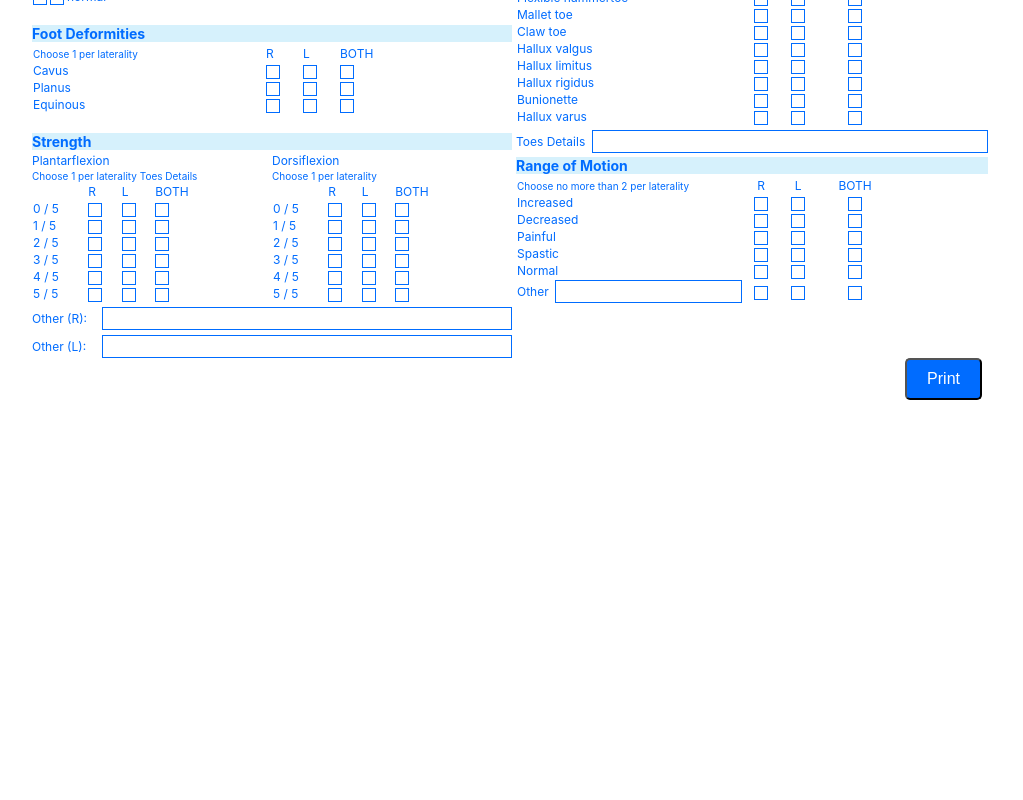
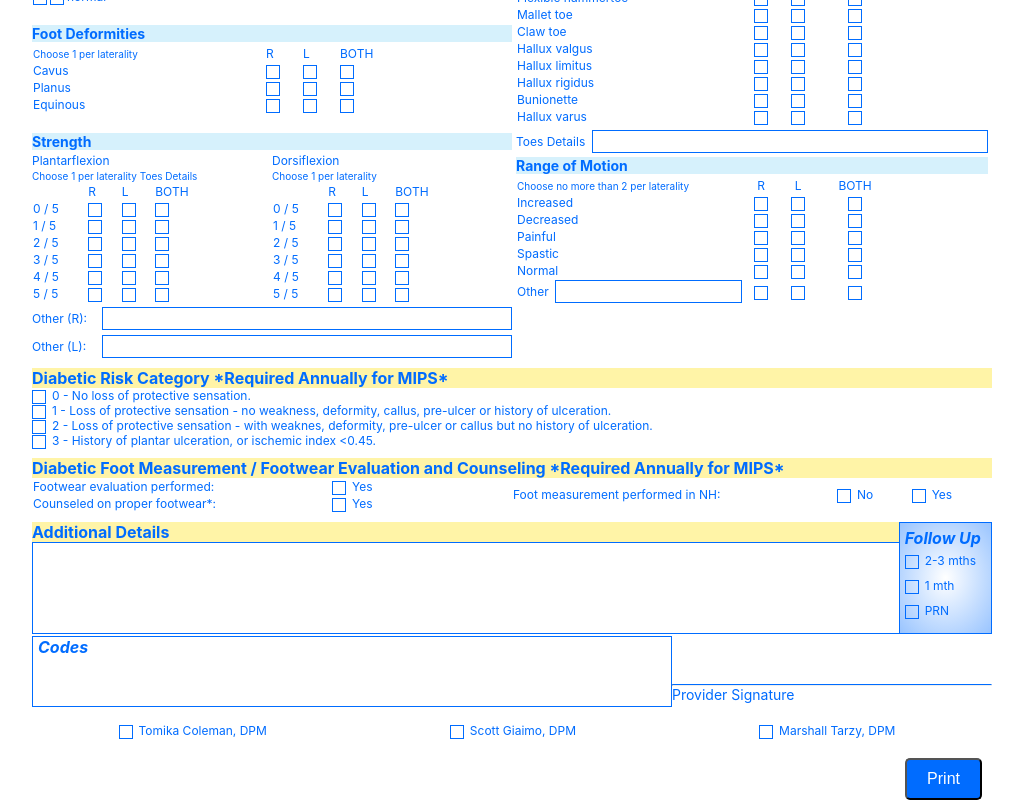
Before and after one commit to qerew/360-care, a React (Create React App) app: page / in a window 1280 px wide. Shown: the part 1409-2209 px from the top of the page, without its empty margins (128-1151 px from the left). Before the commit the page ends 1809 px from the top, so only its background shows below. Built offline with nearby package versions, Linux system fonts and the light colour scheme.

Commit message:
finish build page

```diff
--- a/src/components/flex-box.js
+++ b/src/components/flex-box.js
@@ -6,7 +6,7 @@ class FlexBox extends Component {
       flex: this.props.flex || 1,
     }
     return (
-      <div style={styles}>
+      <div style={styles} id={this.props.id || ''}>
         {this.props.children}
       </div>
     );
--- a/src/components/flex-container.js
+++ b/src/components/flex-container.js
@@ -10,6 +10,7 @@ class FlexContainer extends Component {
     else style.alignItems = 'center';
     return (
       <div
+        id={this.props.id || ''}
         className={`flex-row ${className || ''}`}
         style={style}
       >
--- a/src/components/table.js
+++ b/src/components/table.js
@@ -57,14 +57,12 @@ class Table extends Component {
       title,
       details,
       width,
-      type,
       fields,
       options,
       description,
       moreDetails,
       otherField,
     } = this.props;
-    if (!width) width = '100%';
 
     return (
       <div>
@@ -72,7 +70,7 @@ class Table extends Component {
           {title}
           {details && <small>details</small>}
         </div>
-        <table className="table-format-2" width={width}>
+        <table className="table-format-2" width={width || '100%'}>
           <tbody>
             <tr>
               <td className="thead" width="60%">
--- /dev/null
+++ b/src/page/additional-details.js
@@ -0,0 +1,47 @@
+import React, { Component } from 'react';
+import FlexContainer from '../components/flex-container';
+import FlexBox from '../components/flex-box';
+import Checkbox from '../components/checkbox';
+
+class AdditionalDetails extends Component {
+  render() {
+    return (
+      <div>
+        <FlexContainer align="stretch">
+          <FlexBox id="additional-details">
+            <div className="subtitle-1">Additional Details</div>
+            <textarea></textarea>
+          </FlexBox>
+          <div className="follow-up-field">
+            <div>
+              <em style={{ fontSize: '16px', fontWeight: 'bold' }}>Follow Up</em>
+            </div>
+            <div>
+              <Checkbox type="radio" name="follow" label="2-3 mths" />
+            </div>
+            <div>
+              <Checkbox type="radio" name="follow" label="1 mth" />
+            </div>
+            <div>
+              <Checkbox type="radio" name="follow" label="PRN" />
+            </div>
+          </div>
+        </FlexContainer>
+        <FlexContainer align="stretch">
+          <FlexBox flex={2}>
+            <div id="codes">
+              <em style={{ fontSize: '16px', fontWeight: 'bold' }}>Codes</em>
+            </div>
+          </FlexBox>
+          <FlexBox flex={1}>
+            <div id="signature"></div>
+            <hr style={{margin: 0}}/>
+            <div className="subtitle-4">Provider Signature</div>
+          </FlexBox>
+        </FlexContainer>
+      </div>
+    );
+  }
+}
+
+export default AdditionalDetails;
--- /dev/null
+++ b/src/page/diabetic-foot-measurement.js
@@ -0,0 +1,54 @@
+import React, { Component } from 'react';
+import FlexContainer from '../components/flex-container';
+import FlexBox from '../components/flex-box';
+import Checkbox from '../components/checkbox';
+
+class DiabeticFootMeasurement extends Component {
+  render() {
+    return (
+      <div className="section">
+        <div className="subtitle-1">
+          Diabetic Foot Measurement / Footwear Evaluation and Counseling *Required Annually for
+          MIPS*
+        </div>
+        <FlexContainer>
+          <FlexBox>
+            <table width="80%">
+              <tbody>
+                <tr>
+                  <td>Footwear evaluation performed:</td>
+                  <td>
+                    <Checkbox name="footwear-evaluation-performed" label="Yes" />
+                  </td>
+                </tr>
+                <tr>
+                  <td>Counseled on proper footwear*:</td>
+                  <td>
+                    <Checkbox name="counseled-on-proper-footwear" label="Yes" />
+                  </td>
+                </tr>
+              </tbody>
+            </table>
+          </FlexBox>
+          <FlexBox>
+            <table width="100%">
+              <tbody>
+                <tr>
+                  <td>Foot measurement performed in NH:</td>
+                  <td>
+                    <Checkbox type="radio" name="foot-measurement-performed-in-nh" label="No" />
+                  </td>
+                  <td>
+                    <Checkbox type="radio" name="foot-measurement-performed-in-nh" label="Yes" />
+                  </td>
+                </tr>
+              </tbody>
+            </table>
+          </FlexBox>
+        </FlexContainer>
+      </div>
+    );
+  }
+}
+
+export default DiabeticFootMeasurement;
--- /dev/null
+++ b/src/page/diabetic-risk-category.js
@@ -0,0 +1,46 @@
+import React, { Component } from 'react';
+import Checkbox from '../components/checkbox';
+
+class DiabeticRiskCategory extends Component {
+  render() {
+    return (
+      <div className="section">
+        <div className="subtitle-1">Diabetic Risk Category *Required Annually for MIPS*</div>
+        <div>
+          <Checkbox
+            type="radio"
+            name="diabetic-risk-category"
+            value={0}
+            label="0 - No loss of protective sensation."
+          />
+        </div>
+        <div>
+          <Checkbox
+            type="radio"
+            name="diabetic-risk-category"
+            value={1}
+            label="1 - Loss of protective sensation - no weakness, deformity, callus, pre-ulcer or history of ulceration."
+          />
+        </div>
+        <div>
+          <Checkbox
+            type="radio"
+            name="diabetic-risk-category"
+            value={2}
+            label="2 - Loss of protective sensation - with weaknes, deformity, pre-ulcer or callus but no history of ulceration."
+          />
+        </div>
+        <div>
+          <Checkbox
+            type="radio"
+            name="diabetic-risk-category"
+            value={3}
+            label="3 - History of plantar ulceration, or ischemic index <0.45."
+          />
+        </div>
+      </div>
+    );
+  }
+}
+
+export default DiabeticRiskCategory;
--- a/src/page/exam.js
+++ b/src/page/exam.js
@@ -12,7 +12,7 @@ import '../styles/exam.scss';
 class Exam extends Component {
   render() {
     return (
-      <div>
+      <div className="section">
         <div className="subtitle-1">Exam</div>
         <FlexContainer align="flex-start">
           <FlexBox>
--- /dev/null
+++ b/src/page/footer.js
@@ -0,0 +1,19 @@
+import React, { Component } from 'react';
+import FlexContainer from '../components/flex-container';
+import Checkbox from '../components/checkbox';
+
+class Footer extends Component {
+  render() {
+    return (
+      <footer>
+        <FlexContainer justify="space-around">
+          <Checkbox type="radio" name="center" label="Tomika Coleman, DPM" />
+          <Checkbox type="radio" name="center" label="Scott Giaimo, DPM" />
+          <Checkbox type="radio" name="center" label="Marshall Tarzy, DPM" />
+        </FlexContainer>
+      </footer>
+    );
+  }
+}
+
+export default Footer;
--- a/src/page/index.js
+++ b/src/page/index.js
@@ -2,11 +2,15 @@ import React, { Component } from 'react';
 import FlexContainer from '../components/flex-container';
 import Logo from './logo';
 import Title from './title';
-import '../styles/global.scss';
 import Header from './header';
 import Histories from './histories';
 import ClassFindingsReview from './class-findings-review';
 import Exam from './exam';
+import DiabesticRiskCategory from './diabetic-risk-category';
+import DiabeticFootMeasurement from './diabetic-foot-measurement';
+import AdditionalDetails from './additional-details';
+import Footer from './footer';
+import '../styles/global.scss';
 
 class Main extends Component {
   render() {
@@ -14,7 +18,7 @@ class Main extends Component {
       <div>
         <div id="first-page">
           <div>
-            <FlexContainer>
+            <FlexContainer justify="space-between">
               <Logo />
               <Title />
             </FlexContainer>
@@ -27,6 +31,10 @@ class Main extends Component {
         </div>
         <div id="second-page">
           <Exam />
+          <DiabesticRiskCategory />
+          <DiabeticFootMeasurement />
+          <AdditionalDetails />
+          <Footer />
         </div>
       </div>
     );
--- a/src/styles/global.scss
+++ b/src/styles/global.scss
@@ -176,3 +176,43 @@ section, section input {
     }
   }
 }
+
+.section {
+  margin-bottom: 10px;
+}
+
+.follow-up-field {
+  padding: 5px;
+  border: 1px solid $baseColor;
+  background-image:
+    radial-gradient(
+      #ffffff,
+      $baseColor 250%
+    );
+  & > div {
+    height: 25px;
+  }
+}
+
+#additional-details {
+  display: flex;
+  flex-direction: column;
+  textarea {
+    flex-grow: 1;
+  }
+}
+
+#codes {
+  border: 1px solid $baseColor;
+  margin: 2px 0;
+  padding: 0 5px;
+  height: 100%;
+}
+
+#signature {
+  height: 50px;
+}
+
+footer {
+  margin: 20px 0;
+}
```
